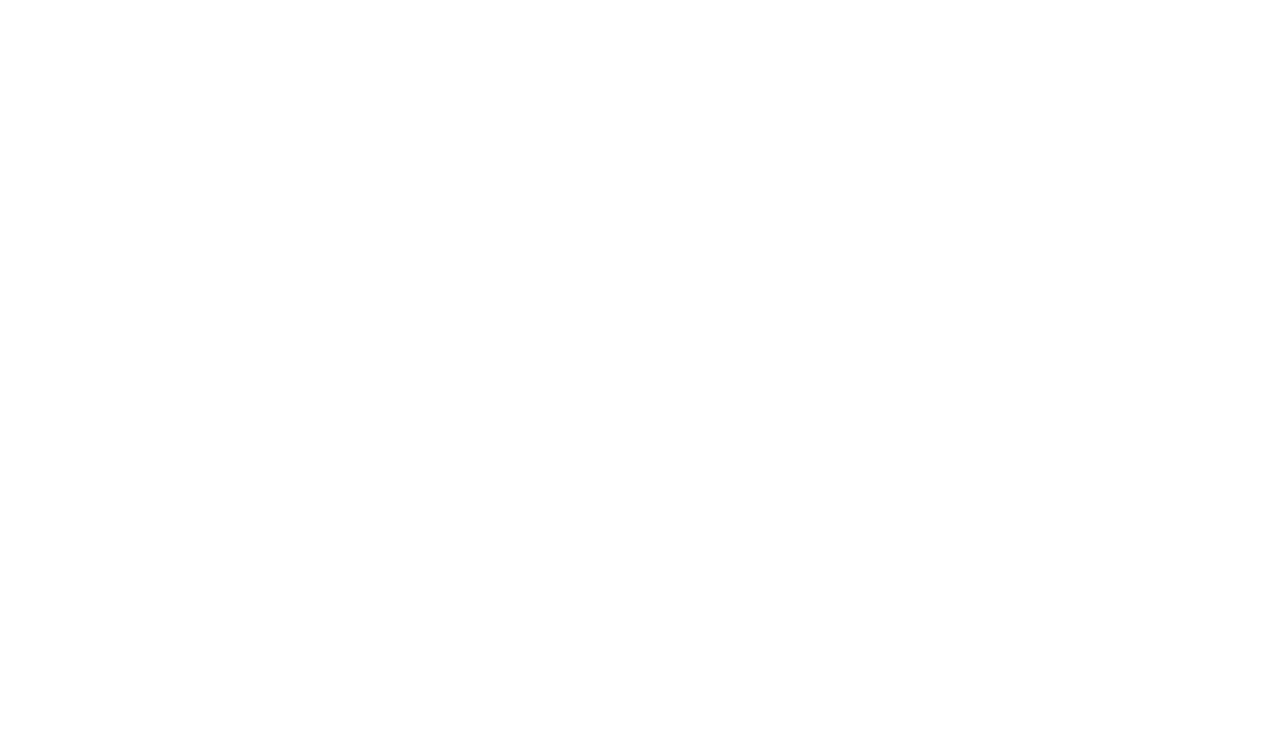
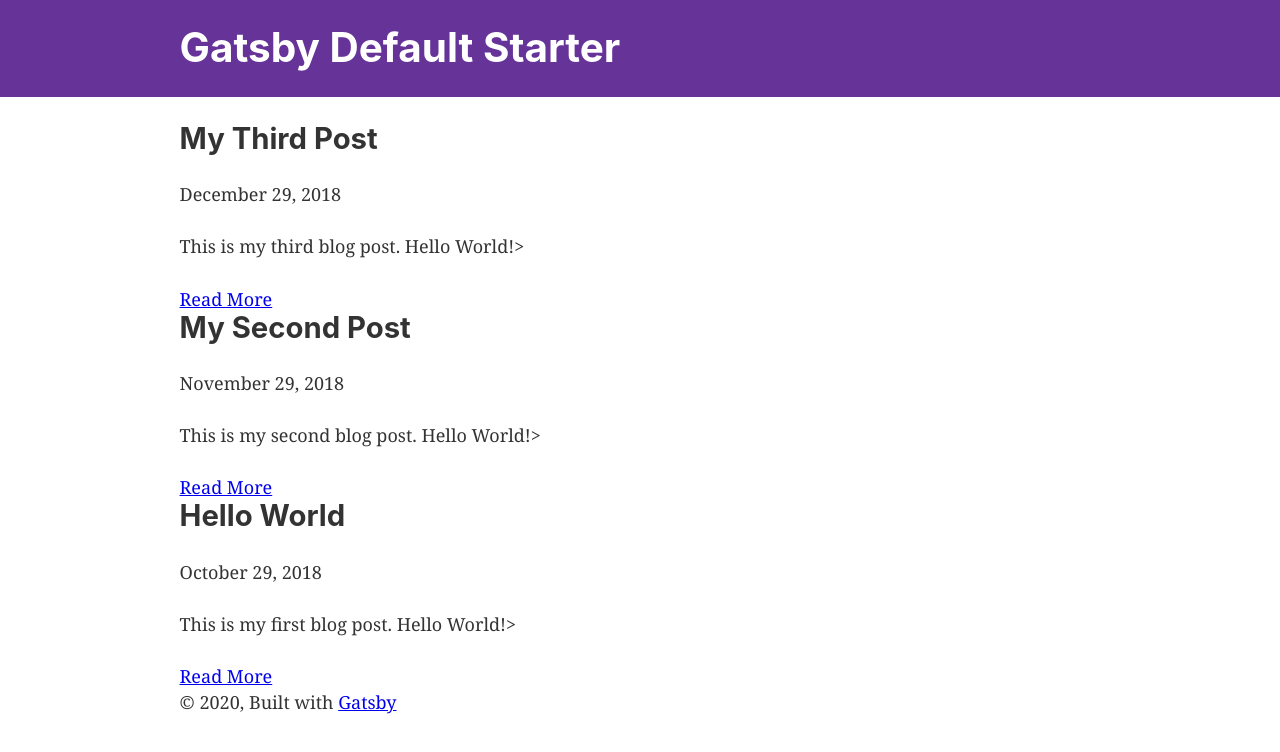
Before and after one commit to yp717/personal-site-v2, a Gatsby site: page /blog in a window 1280 px wide. Before the commit this address had no page. Built offline with nearby package versions, Linux system fonts and the light colour scheme; Gatsby itself is replaced by a stand-in of ours.

Commit message:
added blog post generation from markdown files

```diff
--- /dev/null
+++ b/src/pages/blog.js
@@ -0,0 +1,45 @@
+import React from 'react';
+import { graphql, Link } from 'gatsby';
+import Layout from '../components/layout';
+const BlogPage = ({ data }) => {
+    const posts = data.allMarkdownRemark.edges;
+    return (
+    <Layout>
+        <div className="post-list">
+            {posts.map(post => (
+            <div key={post.node.id} className="post-list__item">
+                <h2>{post.node.frontmatter.title}</h2>
+                <p>{post.node.frontmatter.date}</p>
+                <div className="post-list__excerpt">
+                <p>{post.node.excerpt}></p>
+                </div>
+                <Link to={post.node.fields.slug}>Read More</Link>
+            </div>
+            ))}
+        </div>
+    </Layout>
+    );
+};
+
+export default BlogPage;
+
+// Get all markdown data, in descending order by date, and grab the id, excerpt, slug, date, and title
+export const pageQuery = graphql`
+  query {
+    allMarkdownRemark(sort: { order: DESC, fields: [frontmatter___date] }) {
+        edges {
+            node {
+                id
+                excerpt(pruneLength: 250)
+                fields {
+                    slug
+                }
+                frontmatter {
+                    date(formatString: "MMMM DD, YYYY")
+                    title
+                }
+            }
+        }
+    }
+  }
+`;
--- a/src/pages/blog/hello-world.md
+++ b/src/pages/blog/hello-world.md
@@ -1,7 +1,7 @@
 ---
 path: /blog/hello-world
 title: Hello World
-date: 2018-12-29
+date: 2018-10-29
 ---
 
 This is my first blog post. Hello World!
--- /dev/null
+++ b/src/pages/blog/my-second-post.md
@@ -0,0 +1,7 @@
+---
+path: /blog/my-second-post
+title: My Second Post
+date: 2018-11-29
+---
+
+This is my second blog post. Hello World!
--- /dev/null
+++ b/src/pages/blog/my-third-post.md
@@ -0,0 +1,7 @@
+---
+path: /blog/my-third-post
+title: My Third Post
+date: 2018-12-29
+---
+
+This is my third blog post. Hello World!
```
